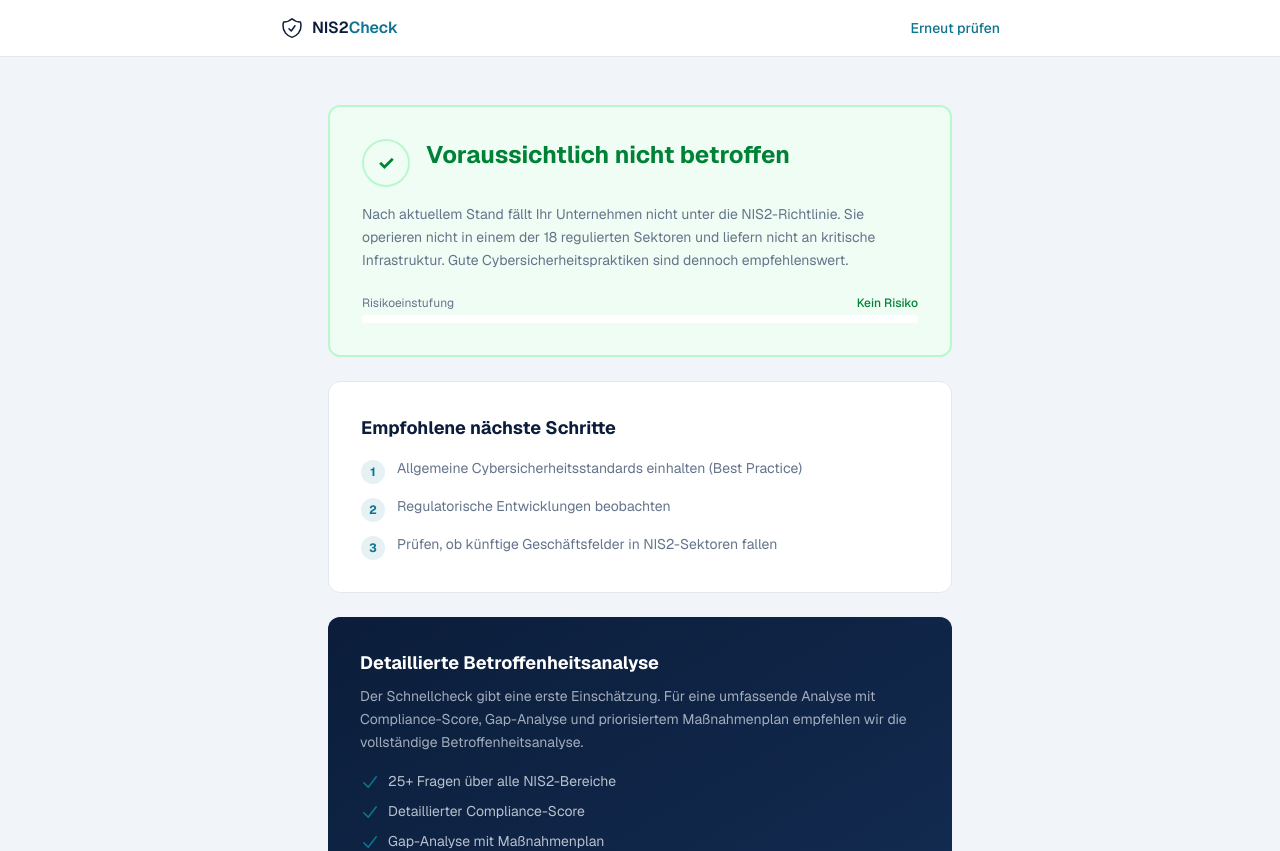
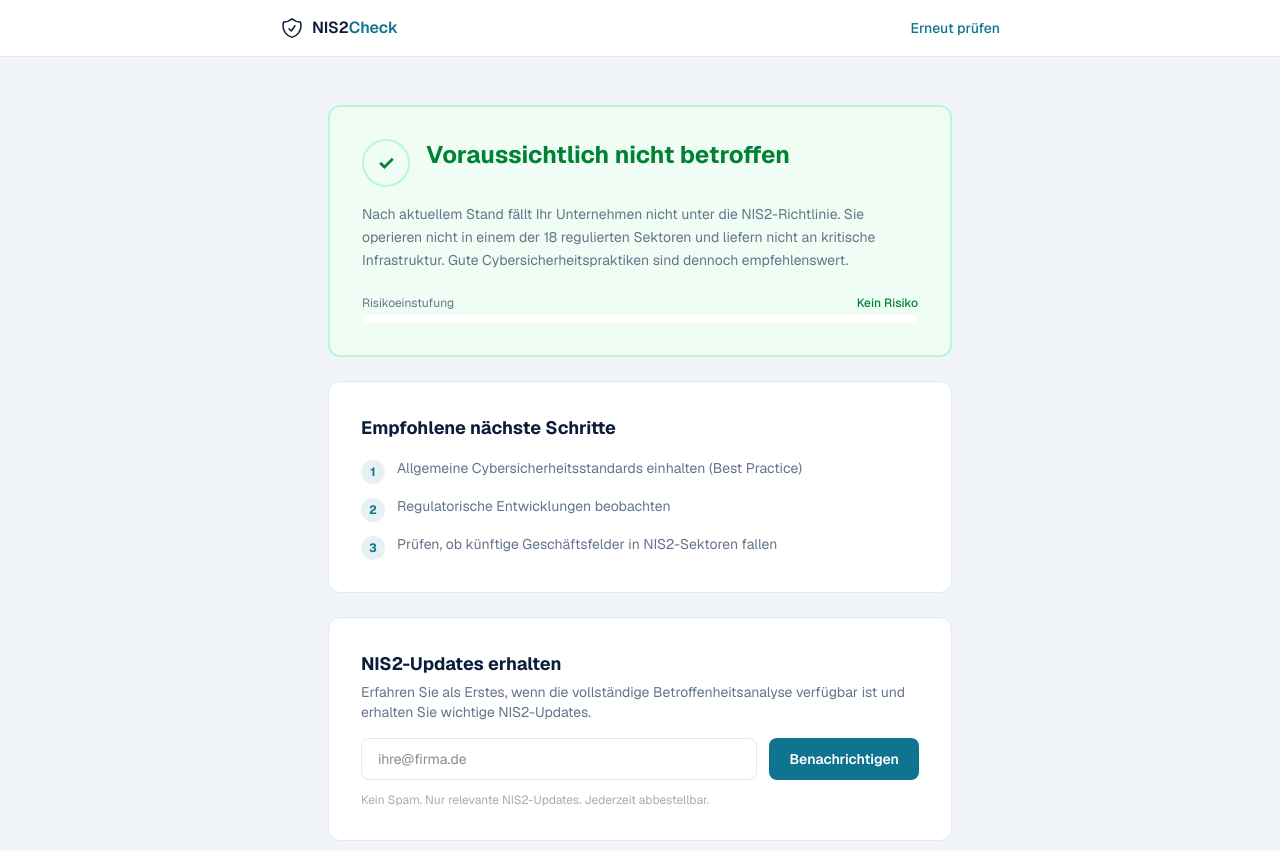
Before and after one commit to umbolement/nis2check, a Next.js app: page /ergebnis in a window 1280 px wide. Shown: the top 851 px of the page. Built offline with nearby package versions, Linux system fonts and the light colour scheme.

Commit message:
Add email capture on results page and subscribe API
- Email capture form after NIS2 assessment results
- API route for subscriber collection (logs to Vercel)
- Success state with confirmation message
- Anti-spam note for trust

```diff
--- /dev/null
+++ b/src/app/api/subscribe/route.ts
@@ -0,0 +1,29 @@
+import { NextResponse } from "next/server";
+
+export async function POST(request: Request) {
+  try {
+    const { email, riskLevel, sector } = await request.json();
+
+    if (!email || !email.includes("@")) {
+      return NextResponse.json({ error: "Ungültige Email-Adresse" }, { status: 400 });
+    }
+
+    // Log subscriber (Vercel will capture this in logs)
+    console.log(
+      JSON.stringify({
+        event: "new_subscriber",
+        email,
+        riskLevel,
+        sector,
+        timestamp: new Date().toISOString(),
+      })
+    );
+
+    // TODO: Connect to email service (Resend, ConvertKit, etc.)
+    // TODO: Store in database (Vercel KV, Supabase, etc.)
+
+    return NextResponse.json({ success: true });
+  } catch {
+    return NextResponse.json({ error: "Fehler beim Speichern" }, { status: 500 });
+  }
+}
--- a/src/app/ergebnis/page.tsx
+++ b/src/app/ergebnis/page.tsx
@@ -2,7 +2,7 @@
 
 import { useSearchParams } from "next/navigation";
 import Link from "next/link";
-import { Suspense } from "react";
+import { Suspense, useState } from "react";
 import { evaluateQuickCheck, type QuickCheckAnswers, type AssessmentResult, type RiskLevel } from "@/lib/nis2-data";
 
 function Shield() {
@@ -58,6 +58,78 @@ const riskBarColors: Record<RiskLevel, string> = {
   low: "bg-blue-500",
   none: "bg-green-500",
 };
+
+function EmailCapture({ riskLevel, sector }: { riskLevel: RiskLevel; sector: string }) {
+  const [email, setEmail] = useState("");
+  const [status, setStatus] = useState<"idle" | "loading" | "success" | "error">("idle");
+
+  async function handleSubmit(e: React.FormEvent) {
+    e.preventDefault();
+    if (!email) return;
+    setStatus("loading");
+    try {
+      const res = await fetch("/api/subscribe", {
+        method: "POST",
+        headers: { "Content-Type": "application/json" },
+        body: JSON.stringify({ email, riskLevel, sector }),
+      });
+      if (res.ok) {
+        setStatus("success");
+      } else {
+        setStatus("error");
+      }
+    } catch {
+      setStatus("error");
+    }
+  }
+
+  if (status === "success") {
+    return (
+      <div className="bg-white rounded-xl border border-success/30 p-6 sm:p-8 text-center">
+        <div className="w-10 h-10 rounded-full bg-success/10 text-success flex items-center justify-center mx-auto text-lg font-bold">
+          ✓
+        </div>
+        <h3 className="mt-3 font-semibold text-primary">Vielen Dank!</h3>
+        <p className="mt-1 text-sm text-text-secondary">
+          Wir benachrichtigen Sie, sobald die vollständige Betroffenheitsanalyse verfügbar ist.
+        </p>
+      </div>
+    );
+  }
+
+  return (
+    <div className="bg-white rounded-xl border border-border p-6 sm:p-8">
+      <h2 className="text-lg font-bold text-primary">NIS2-Updates erhalten</h2>
+      <p className="mt-1 text-sm text-text-secondary">
+        Erfahren Sie als Erstes, wenn die vollständige Betroffenheitsanalyse verfügbar ist
+        und erhalten Sie wichtige NIS2-Updates.
+      </p>
+      <form onSubmit={handleSubmit} className="mt-4 flex gap-3">
+        <input
+          type="email"
+          value={email}
+          onChange={(e) => setEmail(e.target.value)}
+          placeholder="ihre@firma.de"
+          required
+          className="flex-1 px-4 py-2.5 rounded-lg border border-border text-sm focus:outline-none focus:border-accent focus:ring-1 focus:ring-accent"
+        />
+        <button
+          type="submit"
+          disabled={status === "loading"}
+          className="px-5 py-2.5 bg-accent hover:bg-accent/90 text-white rounded-lg text-sm font-semibold transition-colors disabled:opacity-50 shrink-0"
+        >
+          {status === "loading" ? "..." : "Benachrichtigen"}
+        </button>
+      </form>
+      {status === "error" && (
+        <p className="mt-2 text-xs text-danger">Fehler beim Speichern. Bitte versuchen Sie es erneut.</p>
+      )}
+      <p className="mt-3 text-xs text-text-secondary/60">
+        Kein Spam. Nur relevante NIS2-Updates. Jederzeit abbestellbar.
+      </p>
+    </div>
+  );
+}
 
 function ResultContent() {
   const params = useSearchParams();
@@ -165,6 +237,9 @@ function ResultContent() {
             </ul>
           </div>
 
+          {/* Email Capture */}
+          <EmailCapture riskLevel={result.riskLevel} sector={answers.sector} />
+
           {/* CTA: Full Assessment */}
           <div className="bg-gradient-to-br from-primary to-primary-light rounded-xl p-6 sm:p-8 text-white">
             <h2 className="text-lg font-bold">Detaillierte Betroffenheitsanalyse</h2>
```
